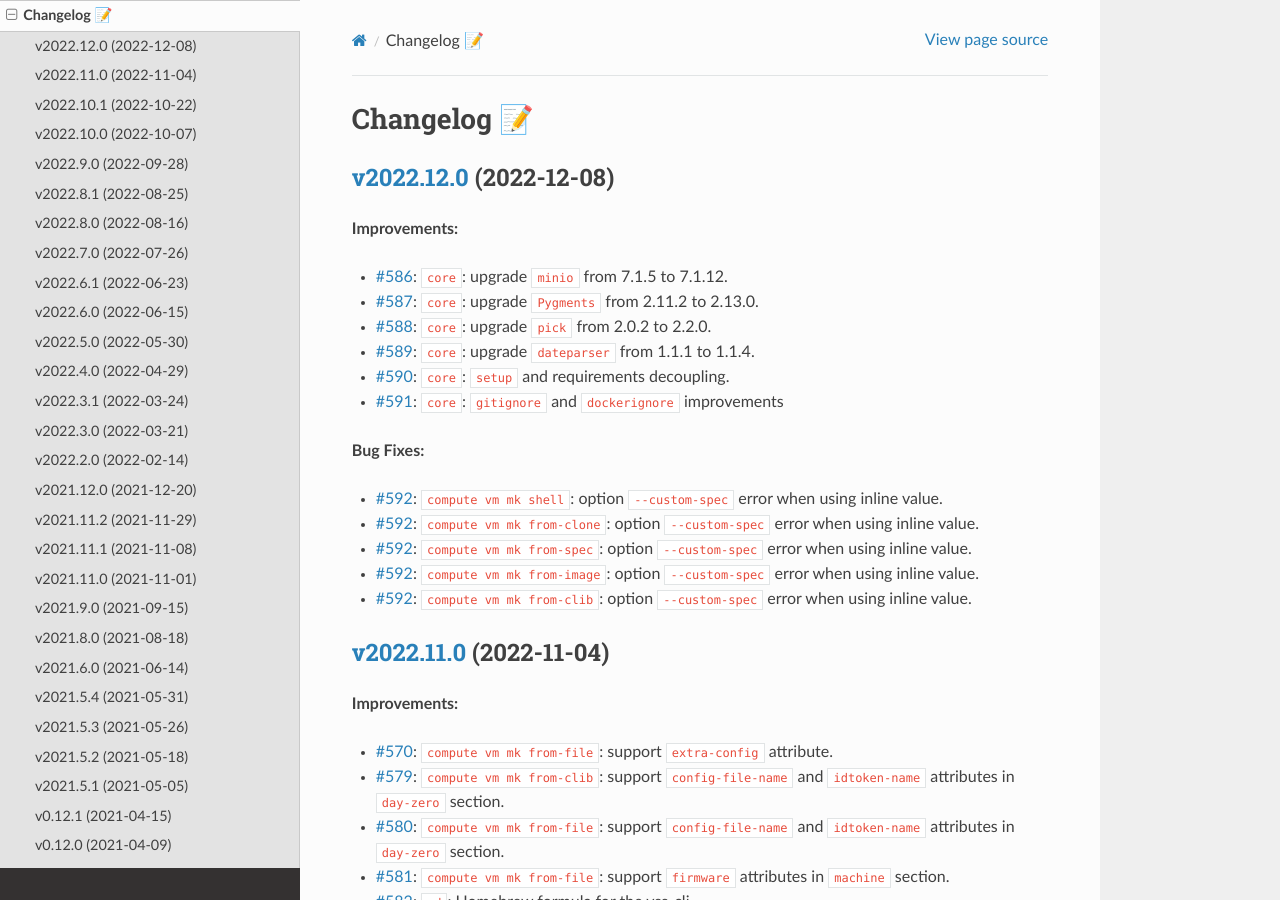
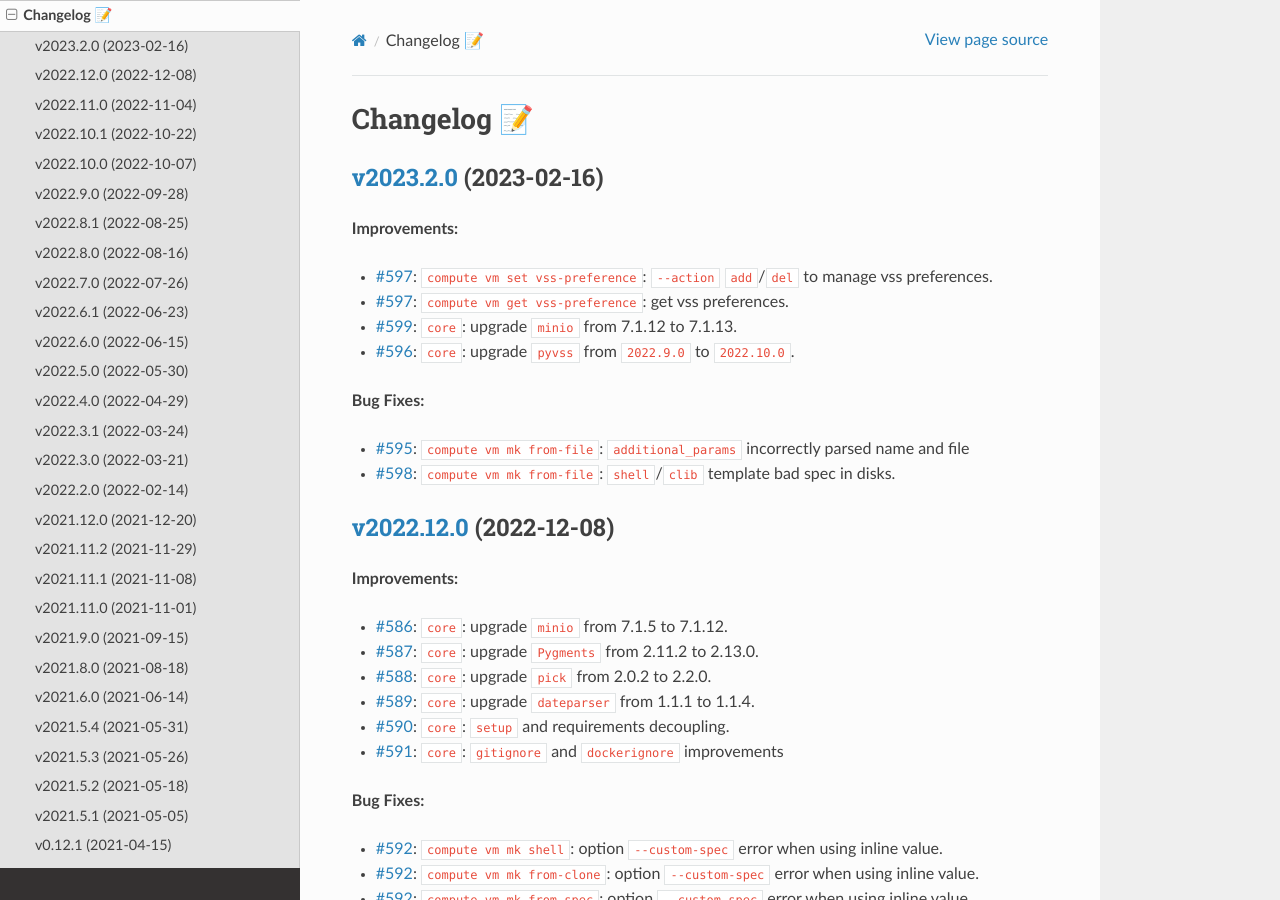
Before and after one commit to EIS-ITS/vss-cli, a Sphinx documentation site: the page built from docs/changelog.rst, in a window 1280 px wide and 900 px high. Built offline with Sphinx 7.4.7 and the Read the Docs theme 2.0.0, drawn with Linux system fonts in a browser that asks for light colours; the version number could not be read and is left out.

Commit message:
Issue #600: Version release v2023.2.0 - fixes #600

```diff
--- a/docs/changelog.rst
+++ b/docs/changelog.rst
@@ -1,5 +1,21 @@
 Changelog 📝
 ============
+
+`v2023.2.0 <https://gitlab-ee.eis.utoronto.ca/vss/vss-cli/tags/v2023.2.0>`_ (2023-02-16)
+------------------------------------------------------------------------------------------
+
+**Improvements:**
+
+- `#597 <https://gitlab-ee.eis.utoronto.ca/vss/vss-cli/issues/597>`_: ``compute vm set vss-preference``: ``--action`` ``add``/``del`` to manage vss preferences.
+- `#597 <https://gitlab-ee.eis.utoronto.ca/vss/vss-cli/issues/597>`_: ``compute vm get vss-preference``: get vss preferences.
+- `#599 <https://gitlab-ee.eis.utoronto.ca/vss/vss-cli/issues/599>`_: ``core``: upgrade ``minio`` from 7.1.12 to 7.1.13.
+- `#596 <https://gitlab-ee.eis.utoronto.ca/vss/vss-cli/issues/596>`_: ``core``: upgrade ``pyvss`` from ``2022.9.0`` to ``2022.10.0``.
+
+**Bug Fixes:**
+
+- `#595 <https://gitlab-ee.eis.utoronto.ca/vss/vss-cli/issues/595>`_: ``compute vm mk from-file``: ``additional_params`` incorrectly parsed name and file
+- `#598 <https://gitlab-ee.eis.utoronto.ca/vss/vss-cli/issues/598>`_: ``compute vm mk from-file``: ``shell``/``clib`` template bad spec in disks.
+
 
 `v2022.12.0 <https://gitlab-ee.eis.utoronto.ca/vss/vss-cli/tags/v2022.12.0>`_ (2022-12-08)
 ------------------------------------------------------------------------------------------
```
Also changed, not shown: CHANGELOG.md (+15 -0 lines), .bumpversion.cfg, 3 other files.
